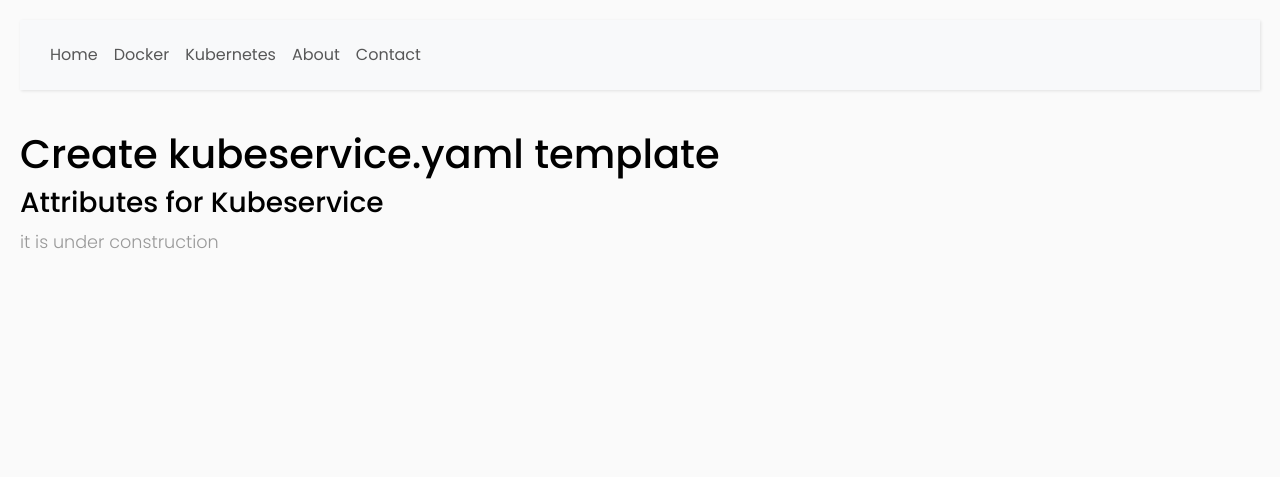
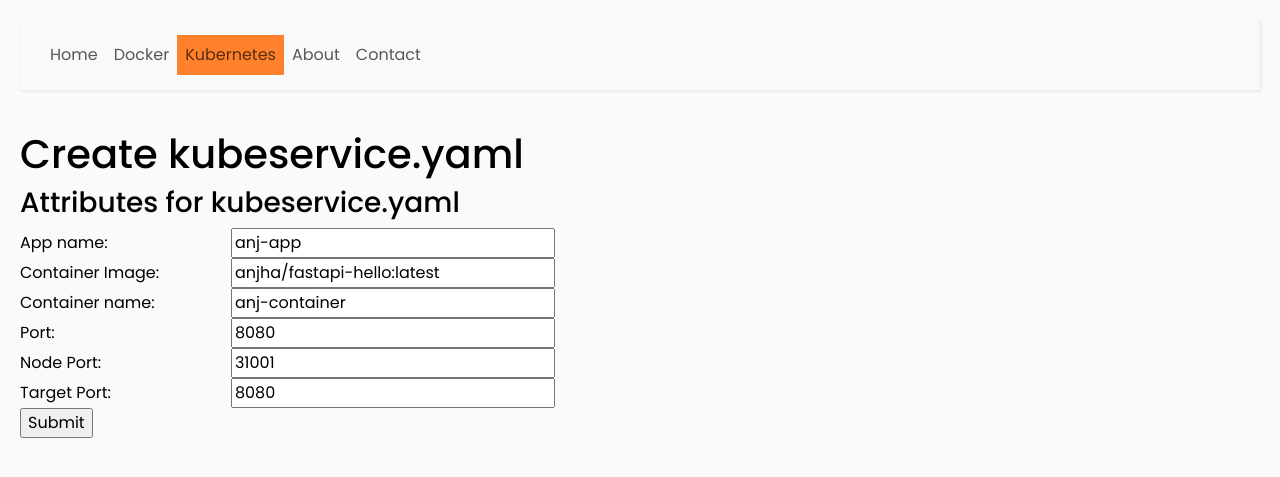
Before and after one commit to ashutoshnjha/container-templates, a FastAPI app: page /kubernetes in a window 1280 px wide. Shown: the top 477 px of the page. Run offline with FastAPI, Linux system fonts and the light colour scheme; some libraries are stand-ins or nearby versions.

Commit message:
Integrate Kubernetes template generation

```diff
--- a/app/main.py
+++ b/app/main.py
@@ -20,8 +20,8 @@ app.include_router(kubernetes.router)
 
 @app.get("/", response_class=HTMLResponse)
 async def home(request: Request):
-    return templates.TemplateResponse("render.html", {"request": request, "data": readFile("home.md")})
-
+    result = "Anj"
+    return templates.TemplateResponse('home.html', context={'request': request, 'result': result})
 
 @app.get("/{page_name}", response_class=HTMLResponse)
 async def redner_page(request: Request, page_name: str):
--- a/assets/css/site.css
+++ b/assets/css/site.css
@@ -10,3 +10,8 @@ body {
 .download-link {
 
 }
+
+li.active {
+    background:#ff812c;
+    box-sizing: border-box;
+}
--- a/templates/kubernetes.html
+++ b/templates/kubernetes.html
@@ -1,5 +1,5 @@
 {% extends "base.html" %}
-{% set active_page = "docker" %}
+{% set active_page = "kubernetes" %}
 
 {% block title %}Kubernetes{% endblock %}
 
@@ -10,16 +10,47 @@
 {% endblock %}
 
 {% block page_content %}
-<h1 class="cap">Create kubeservice.yaml template</h1>
+<h1 class="cap">Create kubeservice.yaml</h1>
 {% if message %}
 {{ message }}
 {% endif %}
 {% if fileLink %}
 <h4>Your chosen option are:</h4>
-<h5>{{result}} and generated template is {{fileLink}}.</h5>
+<h5>{{result}} and generated template is
+</h5><a class="link-success" href="/tpl/{{fileLink}}">kubeservice.yaml</a>
+<br />
+
+{% else %}
+
+<h3>Attributes for kubeservice.yaml</h3>
+<form class="form-horizontal" action="/kubefile" method="post">
+    <div class="form-group">
+        <label class="control-label col-sm-2" for="app_name">App name:</label>
+        <input type="text" id="app_name" name="app_name" value="anj-app" required>
+    </div>
+    <div class="form-group">
+        <label class="control-label col-sm-2" for="image">Container Image:</label>
+        <input type="text" id="image" name="image" value="anjha/fastapi-hello:latest" required>
+    </div>
+    <div class="form-group">
+        <label class="control-label col-sm-2" for="container_name">Container name:</label>
+        <input type="text" id="container_name" name="container_name" value="anj-container" required>
+    </div>
+    <div class="form-group">
+        <label class="control-label col-sm-2" for="port">Port:</label>
+        <input type="number" id="port" name="port" value="8080" title="Inside the cluster, what port does the service expose?" required>
+    </div>
+    <div class="form-group">
+        <label class="control-label col-sm-2" for="nodePort">Node Port:</label>
+        <input type="number" id="nodePort" name="nodePort" value="31001" title="Which port on the node is the service available through? Opt in range of 30000-32767 " required>
+    </div>
+    <div class="form-group">
+        <label class="control-label col-sm-2" for="targetPort">Target Port:</label>
+        <input type="number" id="targetPort" name="targetPort" title="Which port do pods selected by this service expose?" value="8080" required>
+    </div>
+    <input type="submit">
+</form>
 {% endif %}
-<h3>Attributes for Kubeservice</h3>
-<p> it is under construction
 
 {% endblock %}
 
--- a/templates/partial/topmenu.html
+++ b/templates/partial/topmenu.html
@@ -3,19 +3,19 @@
 
         <div class="collapse navbar-collapse" id="navbarSupportedContent">
             <ul class="navbar-nav me-auto mb-2 mb-lg-0">
-                <li class="nav-item {{'active' if active_page == 'docker' }}">
+                <li class="nav-item {{'active' if active_page == 'home' }}">
                     <a class="nav-link" href="/">Home</a>
                 </li>
                 <li class="nav-item {{'active' if active_page == 'docker' }}">
                     <a class="nav-link" href="/docker">Docker</a>
                 </li>
-                <li class="nav-item {{'active' if active_page == 'Kubernetes' }}">
+                <li class="nav-item {{'active' if active_page == 'kubernetes' }}">
                     <a class="nav-link" href="/kubernetes">Kubernetes</a>
                 </li>
-                <li class="nav-item {{'active' if active_page == 'About' }}">
+                <li class="nav-item {{'active' if active_page == 'about' }}">
                     <a class="nav-link" href="/about">About</a>
                 </li>
-                <li class="nav-item {{'active' if active_page == 'Contact' }}">
+                <li class="nav-item {{'active' if active_page == 'contact' }}">
                     <a class="nav-link" href="/contact">Contact</a>
                 </li>
             </ul>
```
Also changed, not shown: app/pages/home.md (deleted, +0 -2 lines), app/routers/kubernetes.py (+28 -4 lines), generated/kubefile.yml (added, +21 -0 lines), generated/kubeservice.yaml (added, +35 -0 lines), templates/home.html (+18 -4 lines), app/pages/favicon.ico.md (added), 1 other file.
